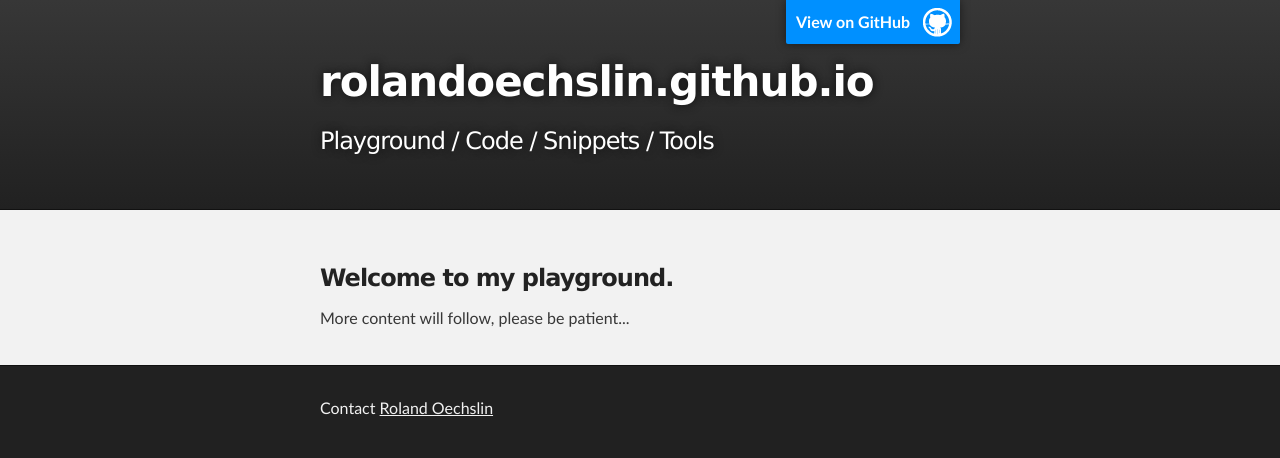
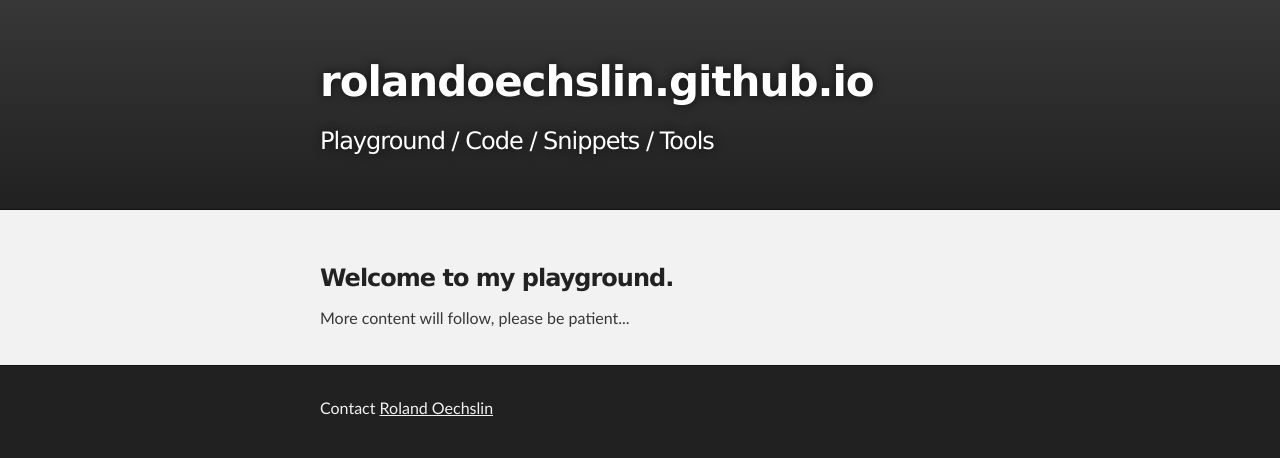
Before and after one commit to rolandoechslin/rolandoechslin.github.io, a plain HTML site: page index.html in a window 1280 px wide. Drawn offline with Linux system fonts and the light colour scheme.

Commit message:
remove git hub banner

```diff
--- a/index.html
+++ b/index.html
@@ -16,7 +16,8 @@
     <!-- HEADER -->
     <div id="header_wrap" class="outer">
         <header class="inner">
-          <a id="forkme_banner" href="https://github.com/rolandoechslin">View on GitHub</a>
+
+          <!--<a id="forkme_banner" href="https://github.com/rolandoechslin">View on GitHub</a>-->
 
           <h1 id="project_title">rolandoechslin.github.io</h1>
           <h2 id="project_tagline">Playground / Code / Snippets / Tools</h2>
```
